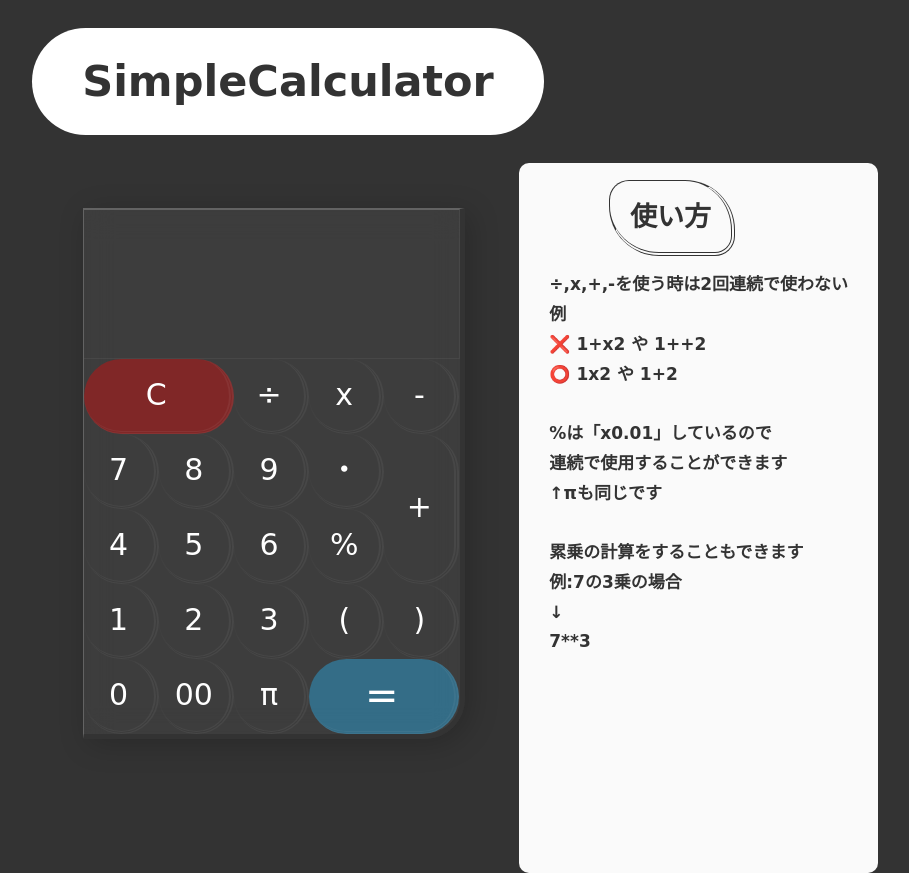
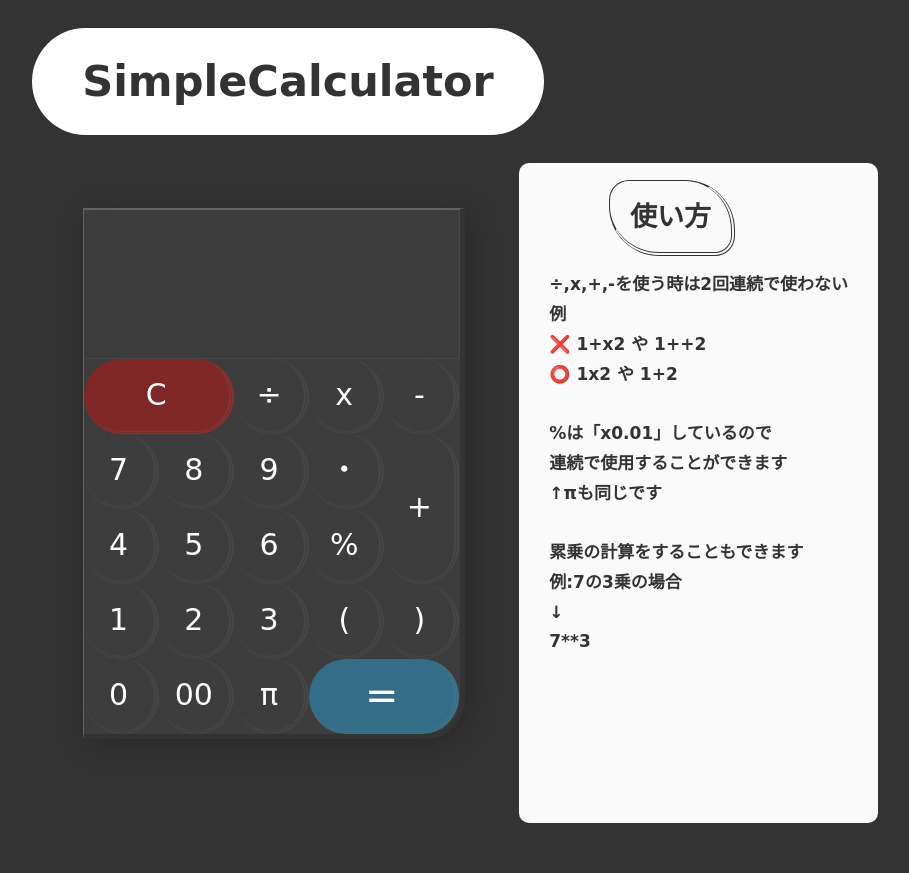
Before and after one commit to tamago220/SimpleCalculator, a plain HTML site: page index.html in a window 1280 px wide. Shown: the whole page, without its empty margins (352-1261 px from the left). After the commit the page ends 823 px from the top, so only its background shows below. Drawn offline with Linux system fonts and the light colour scheme.

Commit message:
Update style.css

```diff
--- a/css/style.css
+++ b/css/style.css
@@ -159,7 +159,7 @@ header {
     margin-left: -380px;
     margin-right: 50px;
     margin-top: -10px;
-    margin-bottom: -100px;
+    margin-bottom: -50px;
     background: #fafafa;
     padding: 30px;
 }
```
